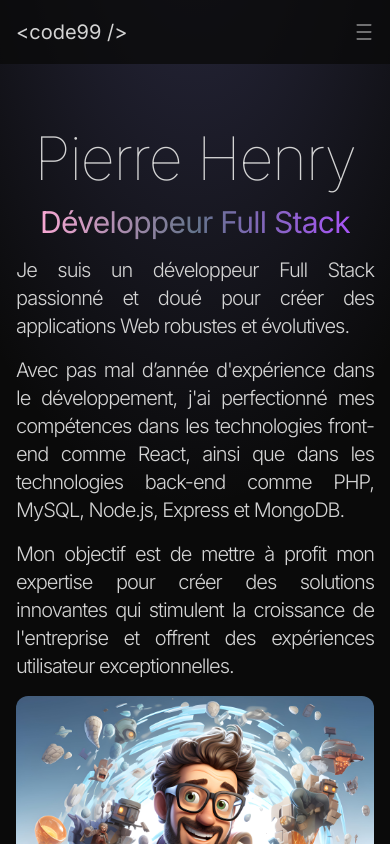
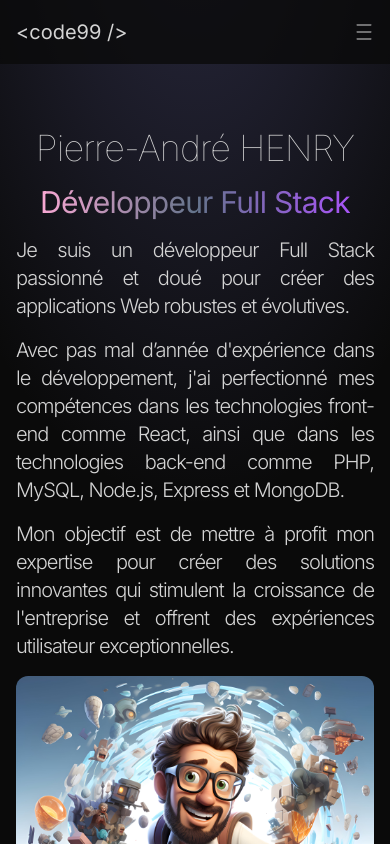
Before and after one commit to code9g/portfolio, a React (Vite) app: page / in a window 390 px wide. Shown: the top 844 px of the page. Built offline with nearby package versions, Linux system fonts and the light colour scheme.

Commit message:
rennomage resume

```diff
--- a/src/components/SkillList.jsx
+++ b/src/components/SkillList.jsx
@@ -5,7 +5,7 @@ const SkillList = ({ items }) => {
   return (
     <div className="flex flex-wrap items-center justify-center gap-10 lg:max-w-[50vw]">
       {items.map((item) => {
-        return <Skill key={item} name={item} />;
+        return <Skill key={item} {...item} />;
       })}
     </div>
   );
--- a/src/data/resume.json
+++ b/src/data/resume.json
@@ -1,23 +1,4 @@
 {
-  "fullName": "Pierre Henry",
-  "role": "Développeur Full Stack",
-  "contacts": [
-    {
-      "type": "email",
-      "url": "mailto:pierre.henry@code99.fr",
-      "label": "pierre.henry@code99.fr"
-    },
-    {
-      "type": "linkedin",
-      "url": "https://www.linkedin.com/in/pierre-andre-henry",
-      "label": "linkedin.com/in/pierre-andre-henry"
-    },
-    {
-      "type": "github",
-      "url": "https://github.com/code9g",
-      "label": "github.com/code9g"
-    }
-  ],
   "hero": [
     "Je suis un développeur Full Stack passionné et doué pour créer des applications Web robustes et évolutives.",
     "Avec pas mal d’année d'expérience dans le développement, j'ai perfectionné mes compétences dans les technologies front-end comme React, ainsi que dans les technologies back-end comme PHP, MySQL, Node.js, Express et MongoDB.",
@@ -31,20 +12,97 @@
     "En dehors du codage, j'aime rester actif, explorer de nouvelles technologies."
   ],
   "skills": [
-    "html",
-    "css",
-    "javascript",
-    "react",
-    "vitejs",
-    "react-router",
-    "redux",
-    "mongodb",
-    "express",
-    "delphi",
-    "python",
-    "mysql",
-    "php"
+    {
+      "name": "html",
+      "level": "",
+      "keywords": []
+    },
+    {
+      "name": "css",
+      "level": "",
+      "keywords": []
+    },
+    {
+      "name": "javascript",
+      "level": "",
+      "keywords": []
+    },
+    {
+      "name": "react",
+      "level": "",
+      "keywords": []
+    },
+    {
+      "name": "vitejs",
+      "level": "",
+      "keywords": []
+    },
+    {
+      "name": "react-router",
+      "level": "",
+      "keywords": []
+    },
+    {
+      "name": "redux",
+      "level": "",
+      "keywords": []
+    },
+    {
+      "name": "mongodb",
+      "level": "",
+      "keywords": []
+    },
+    {
+      "name": "express",
+      "level": "",
+      "keywords": []
+    },
+    {
+      "name": "delphi",
+      "level": "",
+      "keywords": []
+    },
+    {
+      "name": "python",
+      "level": "",
+      "keywords": []
+    },
+    {
+      "name": "mysql",
+      "level": "",
+      "keywords": []
+    },
+    {
+      "name": "php",
+      "level": "",
+      "keywords": []
+    }
   ],
+  "basics": {
+    "name": "Pierre-André HENRY",
+    "label": "Développeur Full Stack",
+    "image": "",
+    "email": "pierre.henry@code99.fr",
+    "phone": "",
+    "url": "",
+    "summary": "Fort d’une expérience de plus de huit ans dans le développement d’application (création de devis, gestion de stock ou veille technologie),  m’ont permis d’acquérir des compétences assez variées , comme la gestion de projet ou l’analyse des besoins des clients, atouts nécessaire dans des développements plus conséquents ou complexe !\nToutefois, ma curiosité et ma passion de l’informatique, m’ont permis d’apprendre en autodidacte, et de renforcer mes compétences !",
+    "location": {
+      "countryCode": "FR",
+      "address": "France"
+    },
+    "profiles": [
+      {
+        "network": "LinkedIn",
+        "username": "pierre-andre-henry",
+        "url": "https://www.linkedin.com/in/pierre-andre-henry/"
+      },
+      {
+        "network": "GitHub",
+        "username": "code9g",
+        "url": "https://github.com/code9g/"
+      }
+    ]
+  },
   "work": [
     {
       "name": "Association Echecs et Mat",
@@ -117,7 +175,7 @@
       "institution": "OpenClassRooms",
       "url": "https://openclassrooms.com/fr/",
       "summary": [
-        "Equivalent BAC+4/5, RNCP de niveau 6 (NFS 326t).",
+        "Equivalent BAC+3/4, RNCP de niveau 6 (NFS 326t).",
         "Obtenu via la formation de Développeur d'application - JavaScript / React chez OpenClassRooms."
       ]
     },
@@ -146,17 +204,17 @@
   ],
   "projects": [
     {
-      "title": "echecsforbach.com",
+      "name": "echecsforbach.com",
       "images": [
         "echecsforbach.png"
       ],
-      "description": [
+      "summary": [
         "Un site totalement fonctionnel permettant de consulter les informations, le calendrier et la liste des membres de l'assocation.",
         "Une authentification est également mise en place pour permettre au responsable éditorial d'écrire, modifier ou supprimer des articles.",
         "On peut également consulter des puzzles (position d'échecs à résoudre)."
       ],
       "url": "https://echecsforbach.com/",
-      "skills": [
+      "highlights": [
         "html",
         "css",
         "javascript",
@@ -167,11 +225,11 @@
       ]
     },
     {
-      "title": "HRNet",
+      "name": "HRNet",
       "images": [
         "hrnet.png"
       ],
-      "description": [
+      "summary": [
         "Projet 14 de la formation \"Développeur d'application - JavaScript / React\" de OpenClassRooms",
         "Conversion d'une application html/jquery en React, ainsi que la création et le déploiement sur npmjs d'un composant (une modale) et son utilisation au sein du projet."
       ],
@@ -180,7 +238,7 @@
         "type": "github",
         "url": "https://github.com/code9g/HRnet"
       },
-      "skills": [
+      "highlights": [
         "react",
         "redux",
         "javascript",
@@ -194,11 +252,11 @@
       ]
     },
     {
-      "title": "ArgentBank",
+      "name": "ArgentBank",
       "images": [
         "argentbank.png"
       ],
-      "description": [
+      "summary": [
         "Projet 13 de la formation \"Développeur d'application - JavaScript / React\" de OpenClassRooms",
         "Création d'une application depuis une maquette existante (html/css) en React.",
         "Communication avec une API réalisé en Node.js + Express + MangoDB.",
@@ -210,7 +268,7 @@
         "type": "github",
         "url": "https://github.com/code9g/ArgentBank"
       },
-      "skills": [
+      "highlights": [
         "react",
         "vitejs",
         "html",
@@ -225,11 +283,11 @@
       ]
     },
     {
-      "title": "SportSee",
+      "name": "SportSee",
       "images": [
         "sportsee.png"
       ],
-      "description": [
+      "summary": [
         "Projet 12 de la formation \"Développeur d'application - JavaScript / React\" de OpenClassRooms",
         "Réalisation d'une nouvelle version de la page profil de l'utilisateur, un tableau de bord d'analytics en React, en utlisant Recharts.",
         "Communication avec une API (réalisé en Node.js + Express + MangoDB), gestion des erreurs et formatage des données).",
@@ -241,7 +299,7 @@
         "type": "github",
         "url": "https://github.com/code9g/SportSee"
       },
-      "skills": [
+      "highlights": [
         "figma",
         "react",
         "vitejs",
@@ -254,11 +312,11 @@
       ]
     },
     {
-      "title": "kasa",
+      "name": "kasa",
       "images": [
         "kasa.png"
       ],
-      "description": [
+      "summary": [
         "Projet 11 de la formation \"Développeur d'application - JavaScript / React\" de OpenClassRooms",
         "Réalisation d'une plateforme web de location d'appartements entre particuliers en React + React Router.",
         "Utilisation des fonctionnalités de React Router, ainsi que la création de composant React spécifique (carrousel, collapse, etc..) avec des animations."
@@ -268,7 +326,7 @@
         "type": "github",
         "url": "https://github.com/code9g/kasa"
       },
-      "skills": [
+      "highlights": [
         "figma",
         "react",
         "react-router",
@@ -279,11 +337,11 @@
       ]
     },
     {
-      "title": "billed",
+      "name": "billed",
       "images": [
         "billed.png"
       ],
-      "description": [
+      "summary": [
         "Projet 9 de la formation \"Développeur d'application - JavaScript / React\" de OpenClassRooms",
         "Débuggage de l'application de gestion de ticket, mise en place de test unitaire, end to end, etc...",
         "Génération de la documentation pour le test end to end."
@@ -292,7 +350,7 @@
         "type": "github",
         "url": "https://github.com/code9g/billed"
       },
-      "skills": [
+      "highlights": [
         "html",
         "css",
         "javascript",
@@ -301,11 +359,11 @@
       ]
     },
     {
-      "title": "Les petit Plats",
+      "name": "Les petit Plats",
       "images": [
         "les-petit-plats.png"
       ],
-      "description": [
+      "summary": [
         "Projet 7 de la formation \"Développeur d'application - JavaScript / React\" de OpenClassRooms",
         "Développement et optimisation d'un algorithme de recherche et de filtrage des recettes, utilisation du scss et de l'architecture 7:1.",
         "Création d'un composant Dropdown entièrement en HTML/SCSS/JavaScript permettant d'afficher, rechercher et sélectionner dans une liste de composant, impactant le filtre de recherche.",
@@ -316,7 +374,7 @@
         "type": "github",
         "url": "https://github.com/code9g/les-petit-plats"
       },
-      "skills": [
+      "highlights": [
         "figma",
         "html",
         "css",
@@ -326,11 +384,11 @@
       ]
     },
     {
-      "title": "Fisheye",
+      "name": "Fisheye",
       "images": [
         "fisheye.png"
       ],
-      "description": [
+      "summary": [
         "Projet 6 de la formation \"Développeur d'application - JavaScript / React\" de OpenClassRooms",
         "Création d'un site accessible pour une plateforme de Photographe, avec validation du W3C et du WACG."
       ],
@@ -339,7 +397,7 @@
         "type": "github",
         "url": "https://github.com/code9g/Fisheye"
       },
-      "skills": [
+      "highlights": [
         "figma",
         "html",
         "css",
@@ -347,11 +405,11 @@
       ]
     },
     {
-      "title": "GameOn",
+      "name": "GameOn",
       "images": [
         "gameon.png"
       ],
-      "description": [
+      "summary": [
         "Projet 4 de la formation \"Développeur d'application - JavaScript / React\" de OpenClassRooms",
         "Forkage du projet, résolution des issues et réalisation des pulls request."
       ],
@@ -360,7 +418,7 @@
         "type": "github",
         "url": "https://github.com/code9g/GameOn"
       },
-      "skills": [
+      "highlights": [
         "figma",
         "html",
         "css",
@@ -370,11 +428,11 @@
       ]
     },
     {
-      "title": "ohmyfood",
+      "name": "ohmyfood",
       "images": [
         "ohmyfood.png"
       ],
-      "description": [
+      "summary": [
         "Projet 3 de la formation \"Développeur d'application - JavaScript / React\" de OpenClassRooms",
         "Réalisation de page web responsive (page d'accueil et quatre pages de restaurant) d'une application de restauration (par le bias de restaurant et des menus) et les rendre dynamique avec des animations en CSS."
       ],
@@ -383,18 +441,18 @@
         "type": "github",
         "url": "https://github.com/code9g/ohmyfood"
       },
-      "skills": [
+      "highlights": [
         "figma",
         "html",
         "css"
       ]
     },
     {
-      "title": "booki",
+      "name": "booki",
       "images": [
         "booki.png"
       ],
-      "description": [
+      "summary": [
         "Projet 2 de la formation \"Développeur d'application - JavaScript / React\" de OpenClassRooms",
         "Réalisation d'une page d'accueil responsive depuis une maquette firma, permettant aux usagers de trouver des hébergements et des activités."
       ],
@@ -403,7 +461,7 @@
         "type": "github",
         "url": "https://github.com/code9g/booki"
       },
-      "skills": [
+      "highlights": [
         "figma",
         "html",
         "css"
--- a/src/sections/HeroSection.jsx
+++ b/src/sections/HeroSection.jsx
@@ -8,7 +8,7 @@ import resume from "../data/resume.json";
 
 const HeroSection = () => {
   return (
-    <Section id="hero" className="">
+    <Section id="hero">
       <Container className="flex flex-wrap">
         <motion.div
           className="flex w-full flex-col items-center justify-center lg:w-1/2"
@@ -16,11 +16,11 @@ const HeroSection = () => {
           whileInView={{ x: 0, opacity: 1 }}
           transition={{ duration: 1 }}
         >
-          <h2 className="mb-4 text-center text-6xl font-thin tracking-tight lg:my-8 lg:text-8xl">
-            {resume.fullName}
+          <h2 className="mb-4 text-center text-4xl font-thin tracking-tight lg:my-8 lg:text-6xl">
+            {resume.basics.name}
           </h2>
           <h3 className="mb-4 bg-gradient-to-r from-pink-300 via-slate-500 to-purple-500 bg-clip-text text-3xl tracking-tight text-transparent lg:mb-8">
-            {resume.role}
+            {resume.basics.label}
           </h3>
           <Summary
             className="font-light tracking-tighter"
@@ -35,7 +35,7 @@ const HeroSection = () => {
         >
           <Img
             src={profile}
-            alt={resume.fullName}
+            alt={resume.basics.name}
             className="h-min w-full rounded-xl object-contain"
           />
         </motion.div>
```
Also changed, not shown: src/components/ProjectCard.jsx (+33 -10 lines), src/layouts/Footer.jsx (+17 -2 lines).
